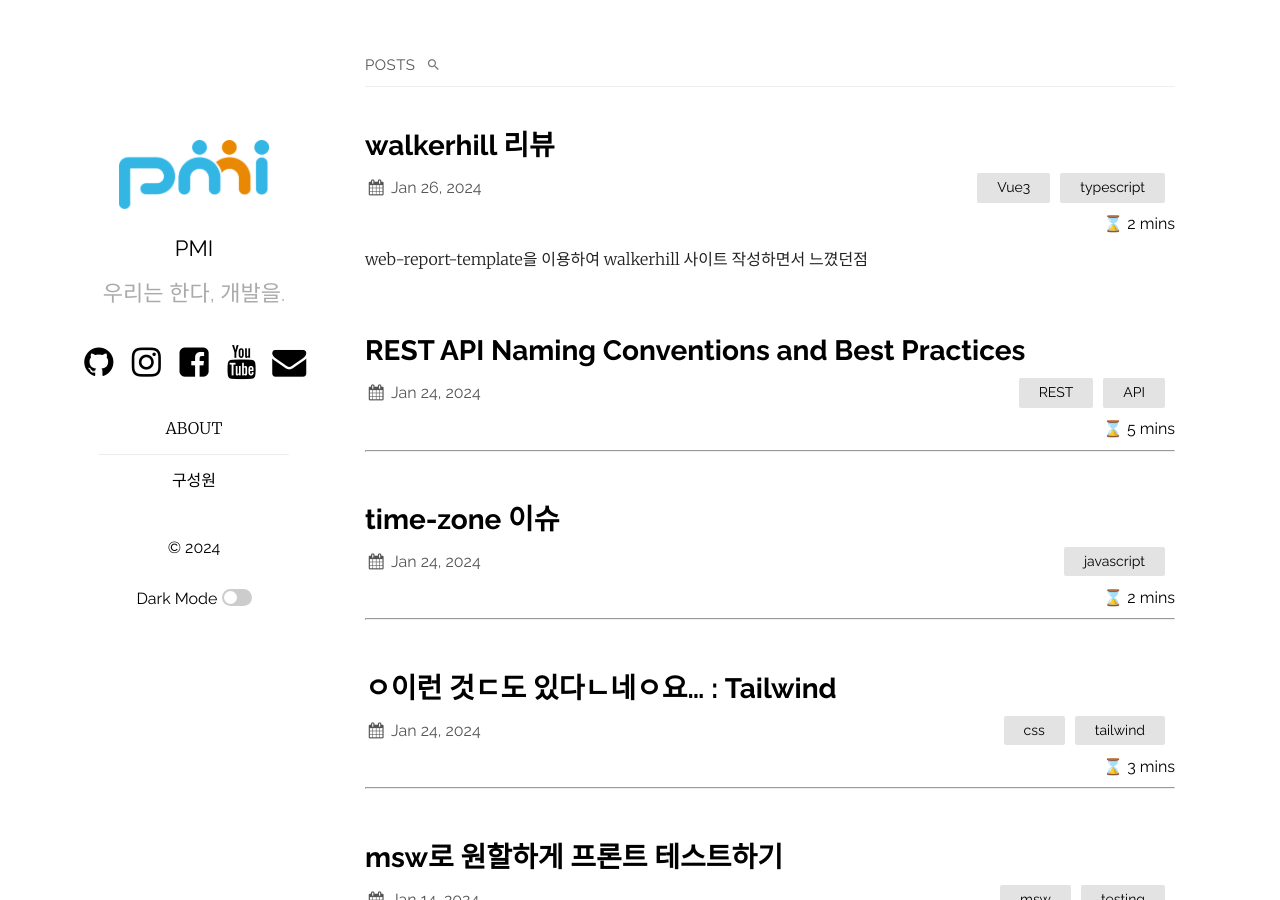
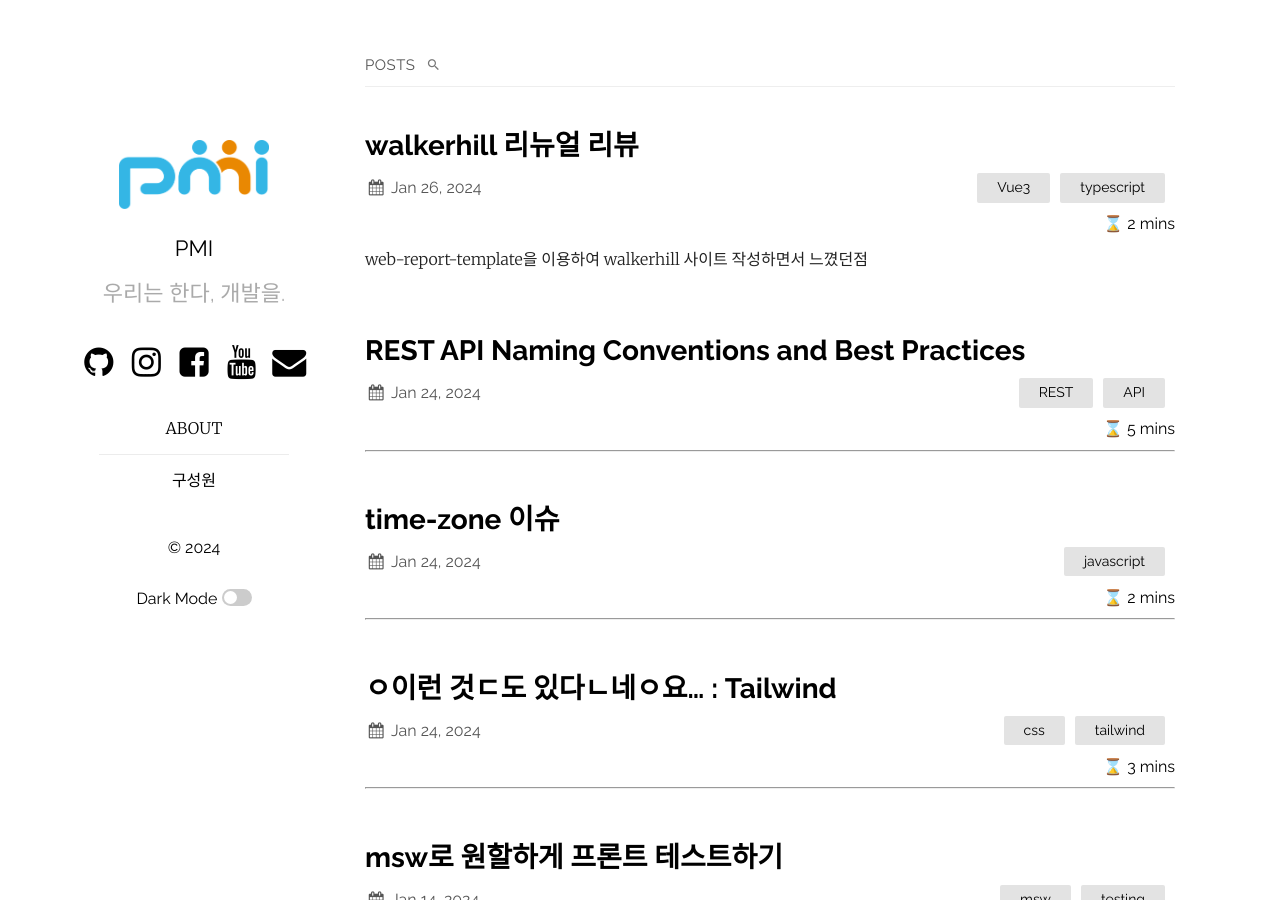
Before and after one commit to pmirnc-dev/pmirnc-dev.github.io, a Jekyll site: the page built from index.markdown, in a window 1280 px wide and 900 px high. Built offline with Jekyll 4.4.1, drawn with Linux system fonts in a browser that asks for light colours.

Commit message:
fix: title 제목 수정

```diff
--- a/_posts/2024-01-26-walkerhill-review.md
+++ b/_posts/2024-01-26-walkerhill-review.md
@@ -1,6 +1,6 @@
 ---
 layout: post
-title: "walkerhill 리뷰"
+title: "walkerhill 리뉴얼 리뷰"
 date: 2024-01-26 17:00:00 +0900
 author: mclee
 categories: Vue3 typescript
```
